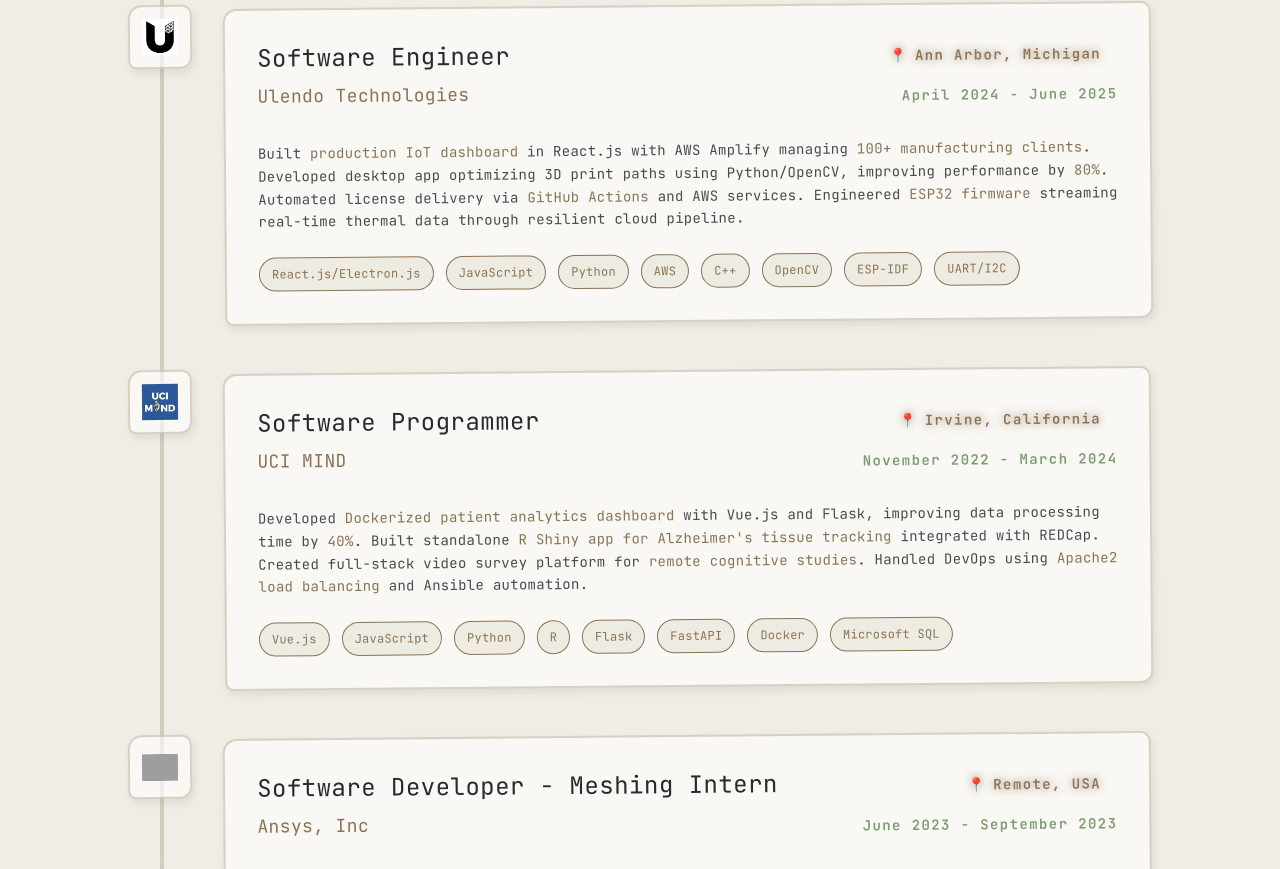
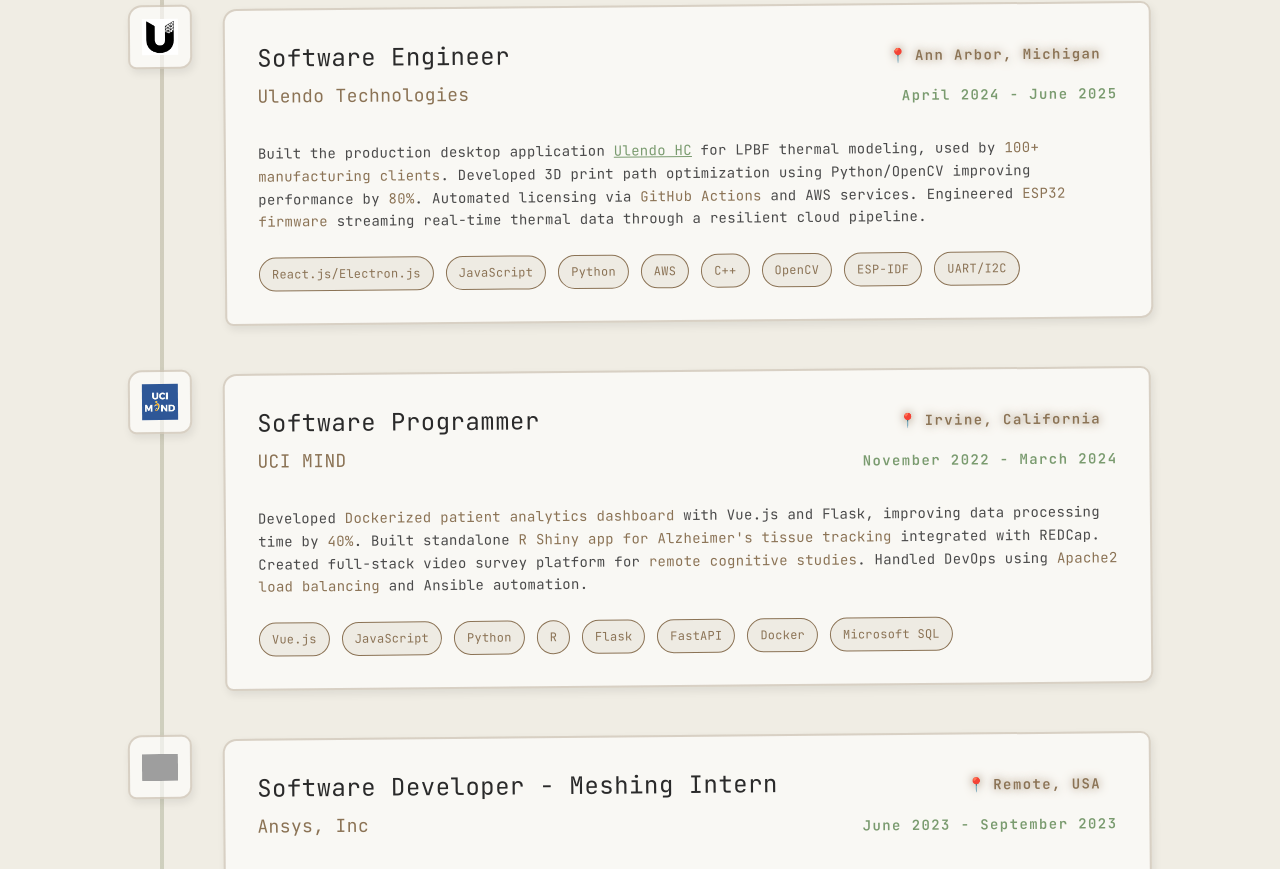
Before and after one commit to iankuys/my-portfolio-vite, a React (Vite) app: page / in a window 1280 px wide. Shown: the part 3635-4504 px from the top of the page. Built offline with nearby package versions, Linux system fonts and the light colour scheme; grey boxes are pictures that could not be loaded.

Commit message:
hyperlink md and new styles for links

```diff
--- a/src/components/Experience.jsx
+++ b/src/components/Experience.jsx
@@ -1,15 +1,60 @@
 import { useState, useEffect, useRef } from 'react';
 
-// Simple markdown parser for bold text
+// Minimal markdown parser for **bold** and [links](https://...)
 function parseMarkdown(text) {
-    const parts = text.split(/(\*\*.*?\*\*)/);
-    return parts.map((part, index) => {
-        if (part.startsWith('**') && part.endsWith('**')) {
-            const boldText = part.slice(2, -2);
-            return <strong key={index} className="text-accent font-semibold">{boldText}</strong>;
+    // Helper to parse markdown links in a plain string and return React nodes
+    function parseLinks(segment, keyPrefix = '') {
+        const nodes = [];
+        const linkRegex = /\[([^\]]+)\]\((https?:\/\/[^\s)]+)\)/g;
+        let lastIndex = 0;
+        let match;
+
+        while ((match = linkRegex.exec(segment)) !== null) {
+            const [fullMatch, linkText, href] = match;
+            if (match.index > lastIndex) {
+                nodes.push(segment.slice(lastIndex, match.index));
+            }
+            nodes.push(
+                <a
+                    key={`${keyPrefix}link-${match.index}`}
+                    href={href}
+                    target="_blank"
+                    rel="noopener noreferrer"
+                    className="underline text-green hover:opacity-80"
+                >
+                    {linkText}
+                </a>
+            );
+            lastIndex = match.index + fullMatch.length;
         }
-        return part;
+
+        if (lastIndex < segment.length) {
+            nodes.push(segment.slice(lastIndex));
+        }
+
+        return nodes;
+    }
+
+    // First split by bold regions so links inside bold remain bold
+    const parts = text.split(/(\*\*[\s\S]*?\*\*)/);
+
+    const result = parts.map((part, index) => {
+        const isBold = part.startsWith('**') && part.endsWith('**');
+        if (isBold) {
+            const inner = part.slice(2, -2);
+            const children = parseLinks(inner, `b-${index}-`);
+            return (
+                <strong key={`bold-${index}`} className="text-accent font-semibold">
+                    {children}
+                </strong>
+            );
+        }
+        // Non-bold text: still parse links
+        return parseLinks(part, `p-${index}-`);
     });
+
+    // Flatten potential nested arrays
+    return result.flat();
 }
 
 function Experience() {
@@ -40,7 +85,7 @@
             company: "Ulendo Technologies",
             location: "Ann Arbor, Michigan",
             period: "April 2024 - June 2025",
-            description: "Built **production IoT dashboard** in React.js with AWS Amplify managing **100+ manufacturing clients**. Developed desktop app optimizing 3D print paths using Python/OpenCV, improving performance by **80%**. Automated license delivery via **GitHub Actions** and AWS services. Engineered **ESP32 firmware** streaming real-time thermal data through resilient cloud pipeline.",
+            description: "Built the production desktop application **[Ulendo HC](https://www.ulendo.io/solutions/ulendo-hc-desktop)** for LPBF thermal modeling, used by **100+ manufacturing clients**. Developed 3D print path optimization using Python/OpenCV improving performance by **80%**. Automated licensing via **GitHub Actions** and AWS services. Engineered **ESP32 firmware** streaming real-time thermal data through a resilient cloud pipeline.",
             icon: <img src="/icons/ulendo.png" alt="Ulendo Technologies" className="w-full h-full object-contain" />,
             skills: ["React.js/Electron.js", "JavaScript", "Python", "AWS", "C++", "OpenCV", "ESP-IDF", "UART/I2C"]
         },
--- a/src/index.css
+++ b/src/index.css
@@ -407,6 +407,7 @@
     border-radius: inherit;
     opacity: 0;
     transition: opacity 0.3s ease;
+    pointer-events: none; /* Ensure overlay does not block clicks */
   }
 
   .liquid-glass:hover {
```
